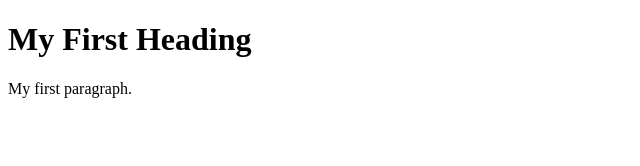
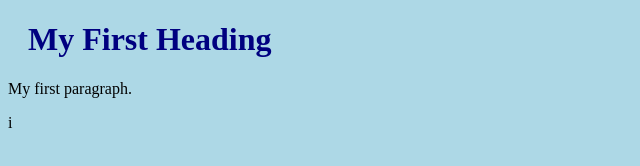
Before and after one commit to stendeban/fantasy-economy-simulator, a plain HTML site: page index.html in a window 1280 px wide. Shown: the whole page, without its empty margins (0-640 px from the left). Drawn offline with Linux system fonts and the light colour scheme.

Commit message:
Adding stylesheet

```diff
--- a/index.html
+++ b/index.html
@@ -1,9 +1,12 @@
 <!DOCTYPE html>
 <html>
+    <head>
+        <link rel="stylesheet" href="stylesheet.css">
+    </head>
 <body>
 
 <h1>My First Heading</h1>
 <p>My first paragraph.</p>
 
 </body>
-</html>
+</html>i
--- /dev/null
+++ b/stylesheet.css
@@ -0,0 +1,8 @@
+body {
+  background-color: lightblue;
+}
+
+h1 {
+  color: navy;
+  margin-left: 20px;
+}
```
